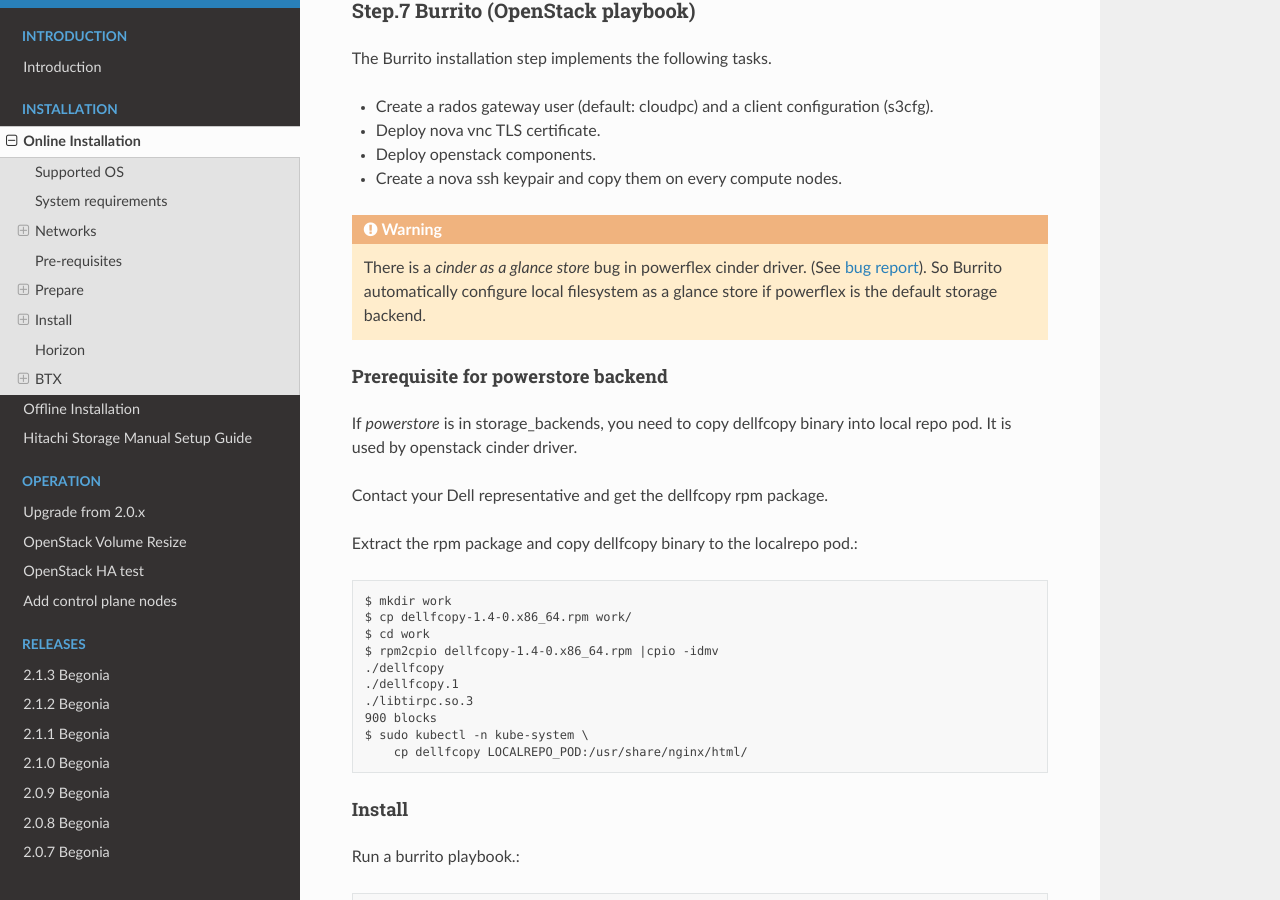
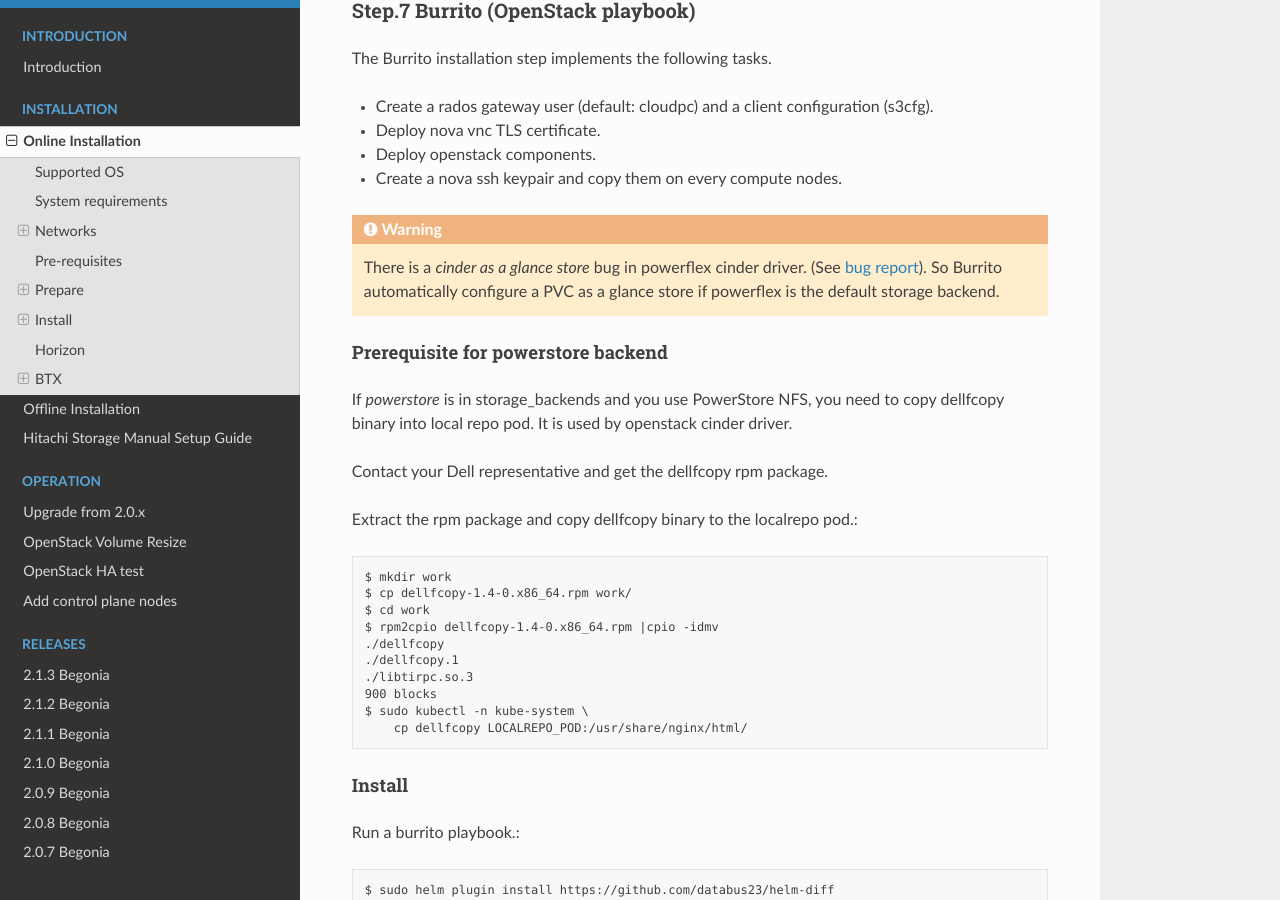
Before and after one commit to iorchard/burrito_docs, a Sphinx documentation site: the page built from source/install/install.rst, in a window 1280 px wide and 900 px high, scrolled down 20839 px. Built offline with Sphinx 7.4.7 and the Read the Docs theme 3.1.0, drawn with Linux system fonts in a browser that asks for light colours; pages that are not in the unit, such as notebooks, are missing from menus; some of the changed text lies outside the part shown.

Commit message:
update install documents

```diff
--- a/source/install/install.rst
+++ b/source/install/install.rst
@@ -145,7 +145,7 @@
 
 .. warning::
     You need to get the dellfcopy package from Dell if you want to
-    use PowerStore as a storage backend in burrito.
+    use PowerStore NFS as a storage backend.
 
 
 When you run prepare.sh script, the default hosts.sample is copied to
@@ -1254,13 +1254,13 @@
 .. warning::
    There is a `cinder as a glance store` bug in powerflex cinder driver.
    (See `bug report <https://bugs.launchpad.net/cinder/+bug/2068548>`_).
-   So Burrito automatically configure local filesystem as a glance store
+   So Burrito automatically configure a PVC as a glance store
    if powerflex is the default storage backend.
 
 Prerequisite for powerstore backend
 ^^^^^^^^^^^^^^^^^^^^^^^^^^^^^^^^^^^^^
 
-If `powerstore` is in storage_backends,
+If `powerstore` is in storage_backends and you use PowerStore NFS,
 you need to copy dellfcopy binary into local repo pod.
 It is used by openstack cinder driver.
 
--- a/source/install/install_offline.rst
+++ b/source/install/install_offline.rst
@@ -161,7 +161,7 @@
 
 .. warning::
     You need to get the dellfcopy package from Dell if you want to
-    use PowerStore as a storage backend.
+    use PowerStore NFS as a storage backend.
 
 When you run prepare.sh script, the default hosts.sample is copied to
 *hosts* file.
@@ -1440,13 +1440,13 @@
 .. warning::
    There is a `cinder as a glance store` bug in powerflex cinder driver.
    (See `bug report <https://bugs.launchpad.net/cinder/+bug/2068548>`_).
-   So Burrito automatically configure local filesystem as a glance store
+   So Burrito automatically configure a PVC as a glance store
    if powerflex is the default storage backend.
 
 Prerequisite for powerstore backend
 ^^^^^^^^^^^^^^^^^^^^^^^^^^^^^^^^^^^^^
 
-If `powerstore` is in storage_backends,
+If `powerstore` is in storage_backends and you use PowerStore NFS,
 you need to copy dellfcopy binary into local repo pod.
 It is used by openstack cinder driver.
 
```
